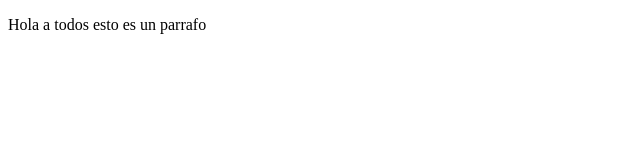
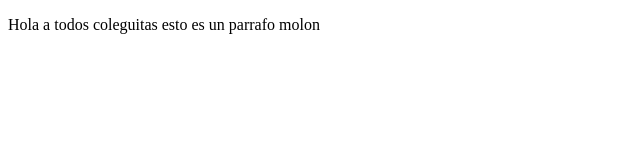
Before and after one commit to imanolvg/poyectoDemoCursoPrework, a plain HTML site: page index.html in a window 1280 px wide. Shown: the whole page, without its empty margins (0-640 px from the left). Drawn offline with Linux system fonts and the light colour scheme.

Commit message:
segundo cambio

```diff
--- a/index.html
+++ b/index.html
@@ -8,8 +8,8 @@
 </head>
 <body>
     <p>
-        Hola a todos
-        esto es un parrafo
+        Hola a todos coleguitas
+        esto es un parrafo molon
     </p>
 </body>
 </html>
```
